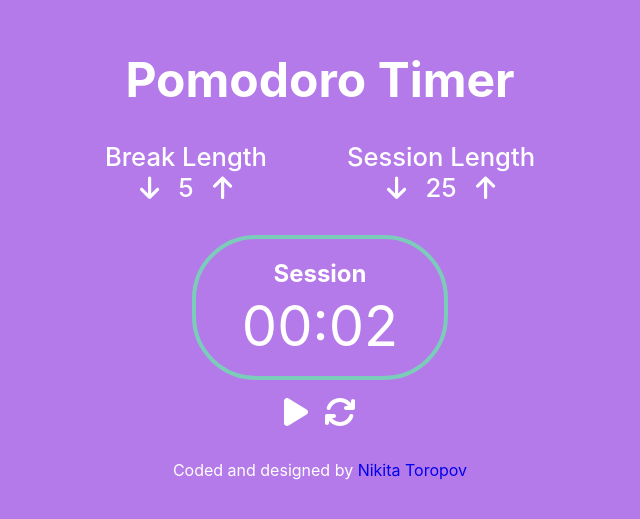
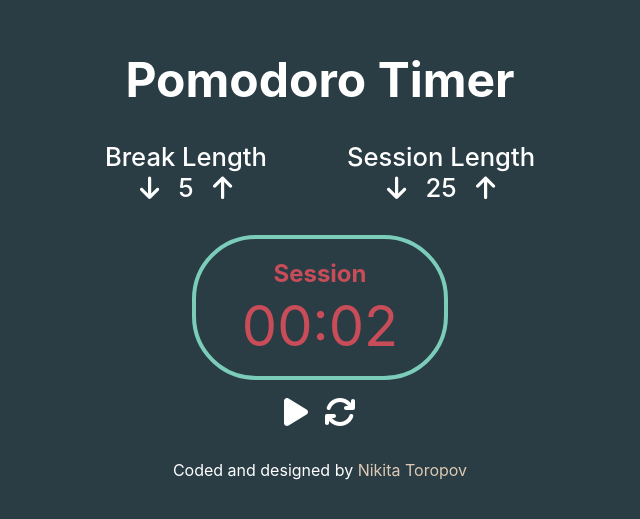
Before and after one commit to tossik8/pomodoro-timer, a React (Vite) app in the folder vite-project/: page / in a window 1280 px wide. Shown: the part 143-662 px from the top of the page, without its empty margins (320-960 px from the left). Built offline with nearby package versions, Linux system fonts and the light colour scheme.

Commit message:
Stop the alarm when pause is pressed

```diff
--- a/vite-project/src/components/Author.css
+++ b/vite-project/src/components/Author.css
@@ -1,5 +1,6 @@
 a{
     text-decoration: none;
+    color: #DDC9B4;
 
 }
 footer{
--- a/vite-project/src/components/Timer.css
+++ b/vite-project/src/components/Timer.css
@@ -29,3 +29,6 @@
     cursor: pointer;
     transform: scale(1.2);
 }
+.red-text{
+    color: rgb(200, 77,88);
+}
--- a/vite-project/src/components/Timer.jsx
+++ b/vite-project/src/components/Timer.jsx
@@ -11,6 +11,10 @@ import sound from "../assets/mixkit-alarm-digital-clock-beep-989.wav";
 import "./Timer.css";
 
 let  interval;
+let alarm = new Audio(sound);
+alarm.ontimeupdate = () => {
+    if(alarm.currentTime > 4) alarm.pause();
+}
 
 const Timer = () => {
     const timer = useSelector(state => state.timerReducer);
@@ -25,6 +29,8 @@ const Timer = () => {
         dispatch(sessionActions.handleIsEnabled(true));
         dispatch(breakActions.handleIsEnabled(true));
         clearInterval(interval);
+        alarm.pause();
+        alarm.currentTime = 0;
     }
 
     const handleStart = () => {
@@ -43,25 +49,22 @@ const Timer = () => {
         dispatch(sessionActions.handleReset());
         dispatch(timerActions.changeSecondsLeft(25 * 60));
         clearInterval(interval);
+        alarm.pause();
+        alarm.currentTime = 0;
+
     }
 
     useEffect(() => {
+
         if(timer.secondsLeft === -1 && timer.isSession){
             dispatch(timerActions.changeIsSession(false));
             dispatch(timerActions.changeSecondsLeft(timer.timeoutSeconds));
-            let alarm = new Audio(sound);
-            alarm.ontimeupdate = () => {
-                if(alarm.currentTime > 4) alarm.pause();
-            }
+
             alarm.play();
         }
         else if(timer.secondsLeft === -1 && !timer.isSession){
             dispatch(timerActions.changeIsSession(true));
             dispatch(timerActions.changeSecondsLeft(timer.sessionSeconds));
-            let alarm = new Audio(sound);
-            alarm.ontimeupdate = () => {
-                if(alarm.currentTime > 4) alarm.pause();
-            }
             alarm.play();
         }
         else if(timer.secondsLeft < 60){
@@ -72,6 +75,7 @@ const Timer = () => {
             document.getElementById("timer-label").classList.remove("red-text");
             document.getElementById("time-left").classList.remove("red-text");
         }
+
         document.getElementById("minutes").textContent = minutes.toString().padStart(2, "0");
         document.getElementById("seconds").textContent = seconds.toString().padStart(2, "0");
     }, [timer.isSession, breakReducer.timeout, session.duration, timer.secondsLeft]);
--- a/vite-project/src/index.css
+++ b/vite-project/src/index.css
@@ -17,5 +17,5 @@ body {
   min-width: 320px;
   min-height: 100vh;
   color: rgb(255,255,255);
-  background-color: rgb(180, 122, 234);
+  background-color: #2A3D45;
 }
```
